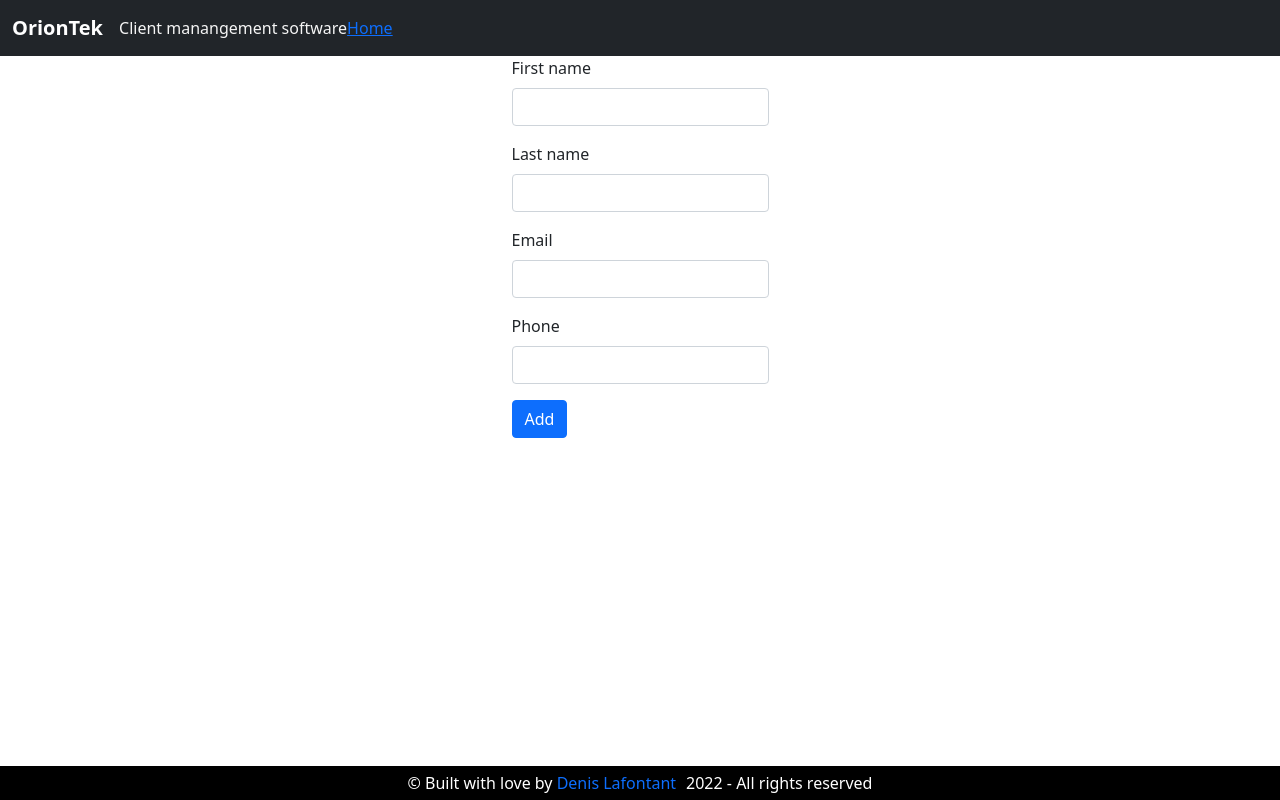
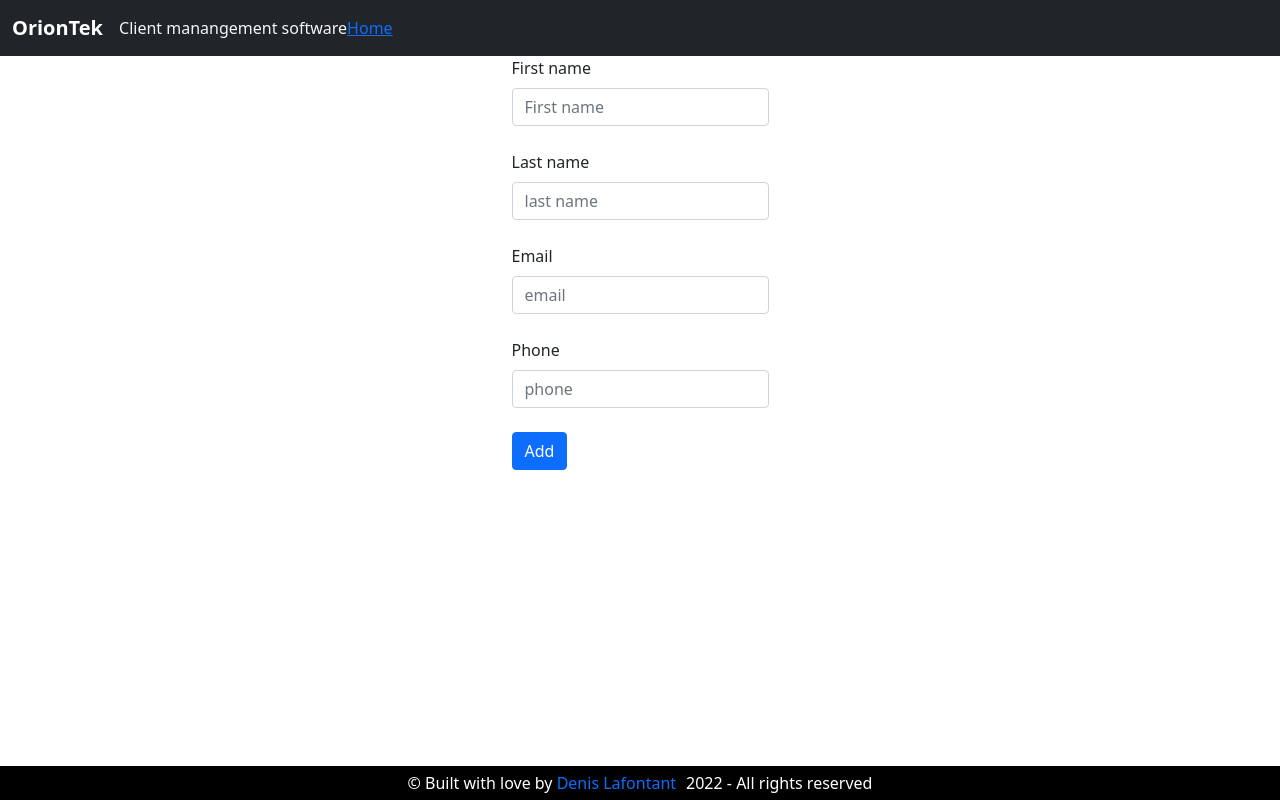
Before and after one commit to icebox827/OrionTek-client, a Vue app: page /addClient in a window 1280 px wide. Built offline with nearby package versions, Linux system fonts and the light colour scheme; no server answers.

Commit message:
Update clientView

```diff
--- a/package.json
+++ b/package.json
@@ -10,6 +10,7 @@
   },
   "dependencies": {
     "bootstrap": "^5.1.3",
+    "bootstrap-vue": "^2.21.2",
     "cors": "^2.8.5",
     "pinia": "^2.0.11",
     "vue": "^3.2.31",
--- a/src/components/AddClient.vue
+++ b/src/components/AddClient.vue
@@ -4,47 +4,93 @@ export default {
 
   data() {
     return {
-      clients: [],
+      clients: {
+        first_name: "",
+        last_name: "",
+        email: "",
+        password: "",
+        company_id: 1,
+      },
     };
   },
 
   created() {
     let baseUrl = "http://localhost:3003/api/v1/clients";
 
-    let post = {
-      method: "post",
-      headers: {
-        "Content-Type": "application/json",
-      },
+    const requestOptions = {
+      methods: "post",
+      headers: { "Content-Type": "application/json" },
+      // body: JSON.stringify(this.clients),
     };
 
-    fetch(baseUrl, post).then((res) => res.json());
+    fetch(baseUrl, requestOptions)
+      .then((res) => res.json())
+      .then((data) => (this.clients = data));
   },
+
+  // methods: {
+  //   postData(e) {
+  //     let baseUrl = "http://localhost:3003/api/v1/clients";
+
+  //     fetch(baseUrl, this.clients).then((res) => res.json());
+  //     e.preventDefault();
+  //   },
+  // },
 };
 </script>
 
 <template>
-  <form>
-    <div class="mb-3">
+  <form v-on:submit="clients" method="post">
+    <div class="mb-4">
       <label for="firstName" class="form-label">First name</label>
-      <input type="text" class="form-control" id="firstName" />
+      <input
+        type="text"
+        class="form-control"
+        id="firstName"
+        placeholder="First name"
+        v-model="clients.first_name"
+      />
     </div>
-    <div class="mb-3">
+    <div class="mb-4">
       <label for="lastName" class="form-label">Last name</label>
-      <input type="text" class="form-control" id="lastName" />
+      <input
+        type="text"
+        class="form-control"
+        id="lastName"
+        placeholder="last name"
+        v-model="clients.last_name"
+      />
     </div>
-    <div class="mb-3">
+    <div class="mb-4">
       <label for="email" class="form-label">Email</label>
       <input
         type="email"
         class="form-control"
         id="email"
         aria-describedby="emailHelp"
+        placeholder="email"
+        v-model="clients.email"
       />
     </div>
-    <div class="mb-3">
+    <div class="mb-4">
       <label for="phone" class="form-label">Phone</label>
-      <input type="text" class="form-control" id="phone" />
+      <input
+        type="text"
+        class="form-control"
+        id="phone"
+        placeholder="phone"
+        v-model="clients.phone"
+      />
+    </div>
+    <div class="mb-4">
+      <label for="companyId" class="form-label" hidden>Company ID</label>
+      <input
+        type="number"
+        class="form-control"
+        id="companyId"
+        v-model="clients.company_id"
+        hidden
+      />
     </div>
     <button type="submit" class="btn btn-primary">Add</button>
   </form>
--- a/src/views/ClientView.vue
+++ b/src/views/ClientView.vue
@@ -16,6 +16,7 @@ import ClientList from "../components/ClientList.vue";
 .client {
   display: flex;
   justify-content: space-between;
+  flex-wrap: wrap;
 }
 
 .heading,
```
Also changed, not shown: 1 other file (tests, documents, lock files or other folders).
